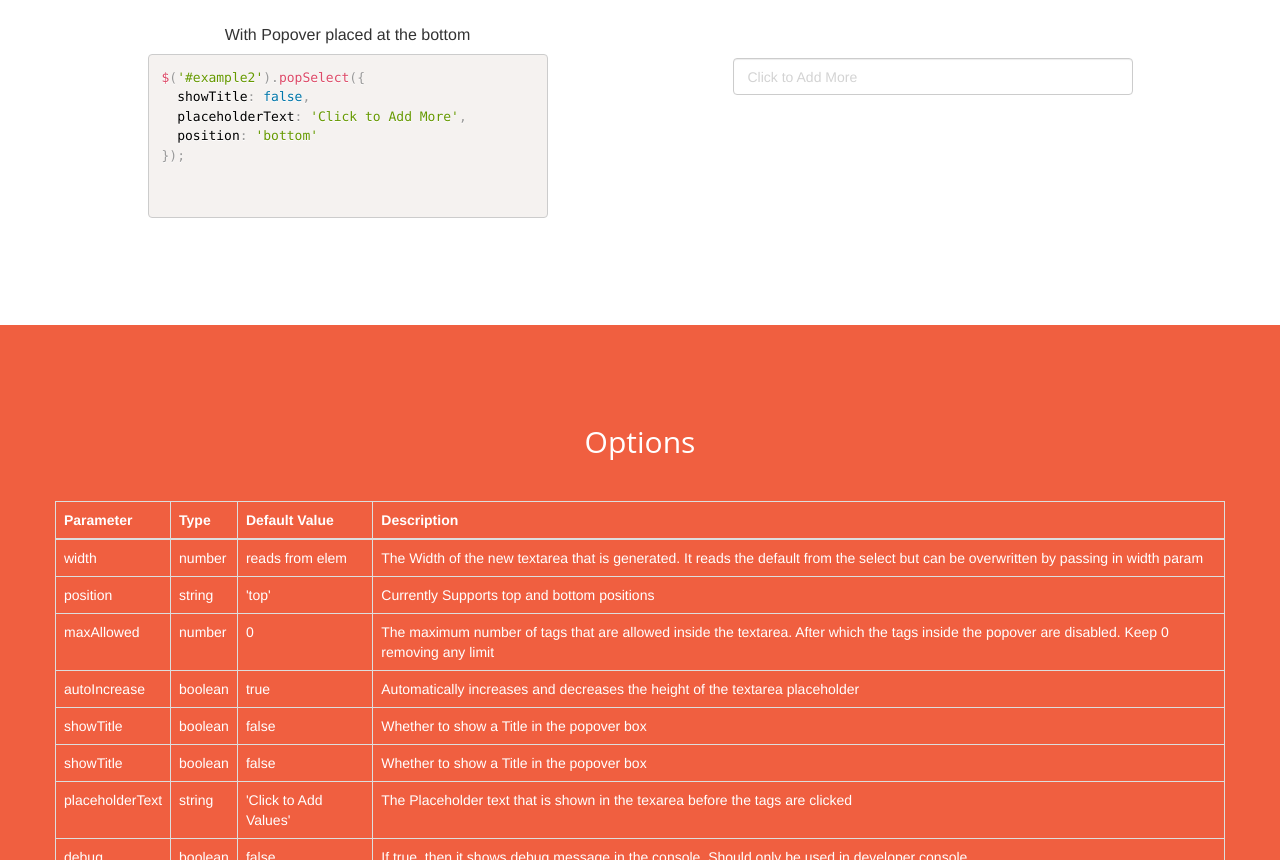
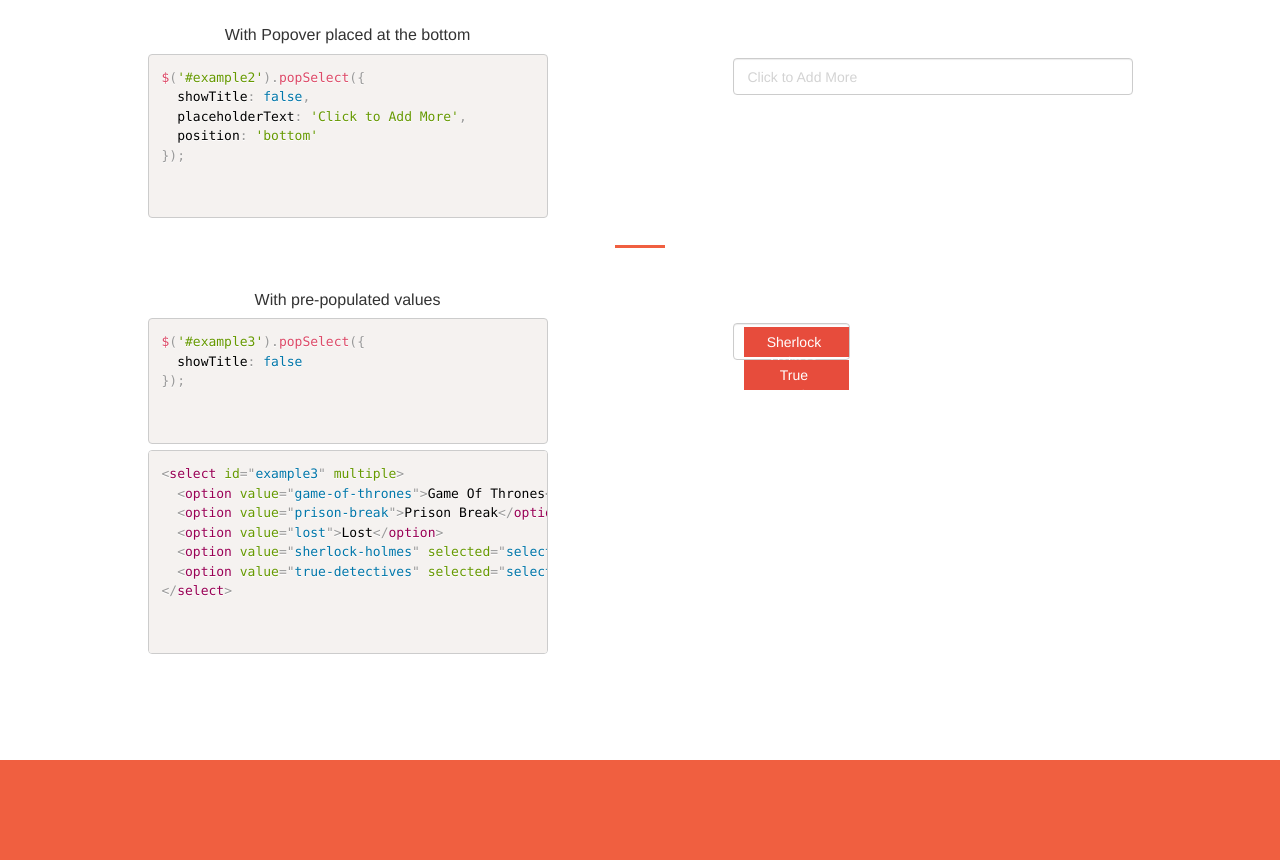
Before and after one commit to kanakiyajay/popSelect, a website: page index.html in a window 1280 px wide. Shown: the part 1588-2448 px from the top of the page. Drawn offline with Linux system fonts and the light colour scheme.

Commit message:
Feature: Add support for preselected values

```diff
--- a/index.html
+++ b/index.html
@@ -20,9 +20,9 @@
   <link rel="stylesheet" href="css/popSelect.css">
 
   <!-- Custom Fonts
-        <link href='http://fonts.googleapis.com/css?family=Open+Sans:300italic,400italic,600italic,700italic,800italic,400,300,600,700,800' rel='stylesheet' type='text/css'>
-        <link href='http://fonts.googleapis.com/css?family=Merriweather:400,300,300italic,400italic,700,700italic,900,900italic' rel='stylesheet' type='text/css'>
-        -->
+  <link href='http://fonts.googleapis.com/css?family=Open+Sans:300italic,400italic,600italic,700italic,800italic,400,300,600,700,800' rel='stylesheet' type='text/css'>
+  <link href='http://fonts.googleapis.com/css?family=Merriweather:400,300,300italic,400italic,700,700italic,900,900italic' rel='stylesheet' type='text/css'>
+  -->
 </head>
 
 <body id="page-top">
@@ -77,7 +77,7 @@
                   <option value="US">U.S.</option>
                   <option value="Germany">Germany</option>
                   <option value="UK">UK</option>
-                  <option value="Austrailia">Austrailia</option>
+                  <option value="Austrailia" selected="selected">Austrailia</option>
                 </select>
               </div>
             </div>
@@ -167,6 +167,47 @@ $('#example2').popSelect({
                 <option value="lost">Lost</option>
                 <option value="sherlock-holmes">Sherlock Holmes</option>
                 <option value="true-detectives">True Detectives</option>
+              </select>
+            </div>
+          </div>
+        </div>
+      </div>
+      <hr>
+      <div class="row">
+        <div class="col-md-6 text-center">
+          <div class="service-box">
+          <p class="example-heading">With pre-populated values</p>
+            <div class="code">
+              <pre>
+<code class="language-javascript">
+$('#example3').popSelect({
+  showTitle: false
+});
+</code>
+              </pre>
+              <pre>
+<code class="language-markup">
+&lt;select id=&quot;example3&quot; multiple&gt;
+  &lt;option value=&quot;game-of-thrones&quot;&gt;Game Of Thrones&lt;/option&gt;
+  &lt;option value=&quot;prison-break&quot;&gt;Prison Break&lt;/option&gt;
+  &lt;option value=&quot;lost&quot;&gt;Lost&lt;/option&gt;
+  &lt;option value=&quot;sherlock-holmes&quot; selected=&quot;selected&quot;&gt;Sherlock Holmes&lt;/option&gt;
+  &lt;option value=&quot;true-detectives&quot; selected=&quot;selected&quot;&gt;True Detectives&lt;/option&gt;
+&lt;/select&gt;
+</code>
+              </pre>
+            </div>
+          </div>
+        </div>
+        <div class="col-md-6 text-center">
+          <div class="service-box">
+            <div class="select-container">
+              <select id="example3" multiple>
+                <option value="game-of-thrones">Game Of Thrones</option>
+                <option value="prison-break">Prison Break</option>
+                <option value="lost">Lost</option>
+                <option value="sherlock-holmes" selected="selected">Sherlock Holmes</option>
+                <option value="true-detectives" selected="selected">True Detectives</option>
               </select>
             </div>
           </div>
@@ -340,6 +381,7 @@ $('#example2').popSelect({
 
       // The Main Example on the Top
       $('#main-example').popSelect({
+        placeholderText: 'Which countries have you travelled to ?',
         showTitle: false
       });
 
@@ -356,6 +398,11 @@ $('#example2').popSelect({
         position: 'bottom'
       });
 
+      // With Pre Selected Values
+      $('#example3').popSelect({
+        showTitle: false
+      });
+
     });
   </script>
 </body>
```
Also changed, not shown: README.md, src/jquery.popSelect.js.
